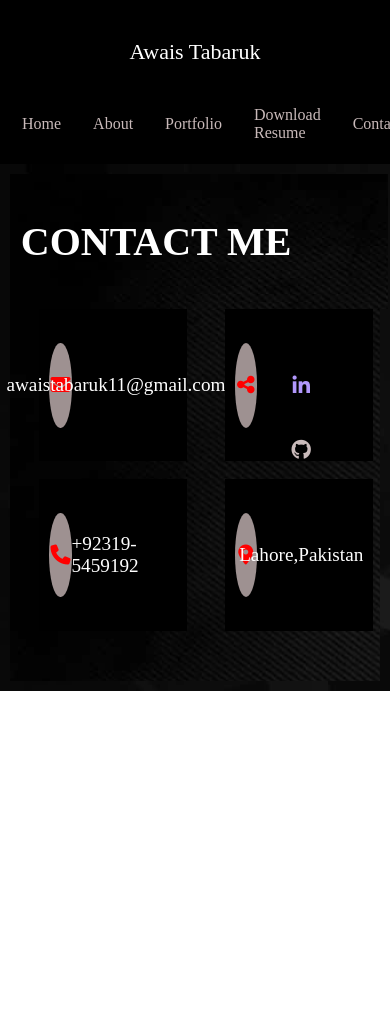
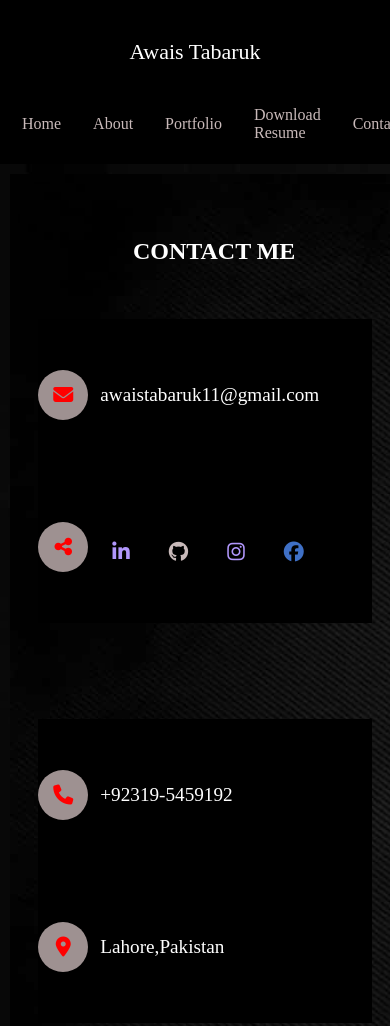
Before and after one commit to Awaistabaruk/Personal-Portfolio, a plain HTML site: page contact.html in a window 390 px wide. Shown: the top 1026 px of the page. Before the commit the page ends 844 px from the top, so only its background shows below. Drawn offline with Linux system fonts and the light colour scheme.

Commit message:
Updated project files

```diff
--- a/style.css
+++ b/style.css
@@ -660,4 +660,64 @@ align-items: center;
         height: auto;
         padding: 6px;
     }
+
+
+
 }
+
+
+/* contact responsive */
+
+
+@media (max-width: 500px) {
+  .contactframe {
+    height: auto; /* let it adjust naturally */
+    padding: 10px;
+  }
+
+  .contact {
+    font-size: 24px;
+    justify-content: center;
+    text-align: center;
+
+  }
+
+  .contactadjust {
+    flex-direction: column; /* stack items vertically */
+    align-items: center;
+    padding: 0;
+    margin-bottom: 230px;
+  }
+
+  .contactaddress {
+    width: 90%; /* full width for better readability */
+
+    flex-direction: row; /* icon and text in row */
+    justify-content: flex-start;
+
+  }
+
+  .c1 {
+    width: 50px;
+    height: 50px;
+    margin-left: 0;
+  }
+
+  .c2 {
+    width: auto;
+    font-size: 16px;
+    text-align: left;
+    margin-left: 12px;
+  }
+
+  .links {
+    display: flex;
+    gap: 15px;
+    justify-content: flex-start;
+    flex-wrap: wrap;
+  }
+
+  /* .links .hover a i {
+    font-size: 20px;
+  } */
+}
```
